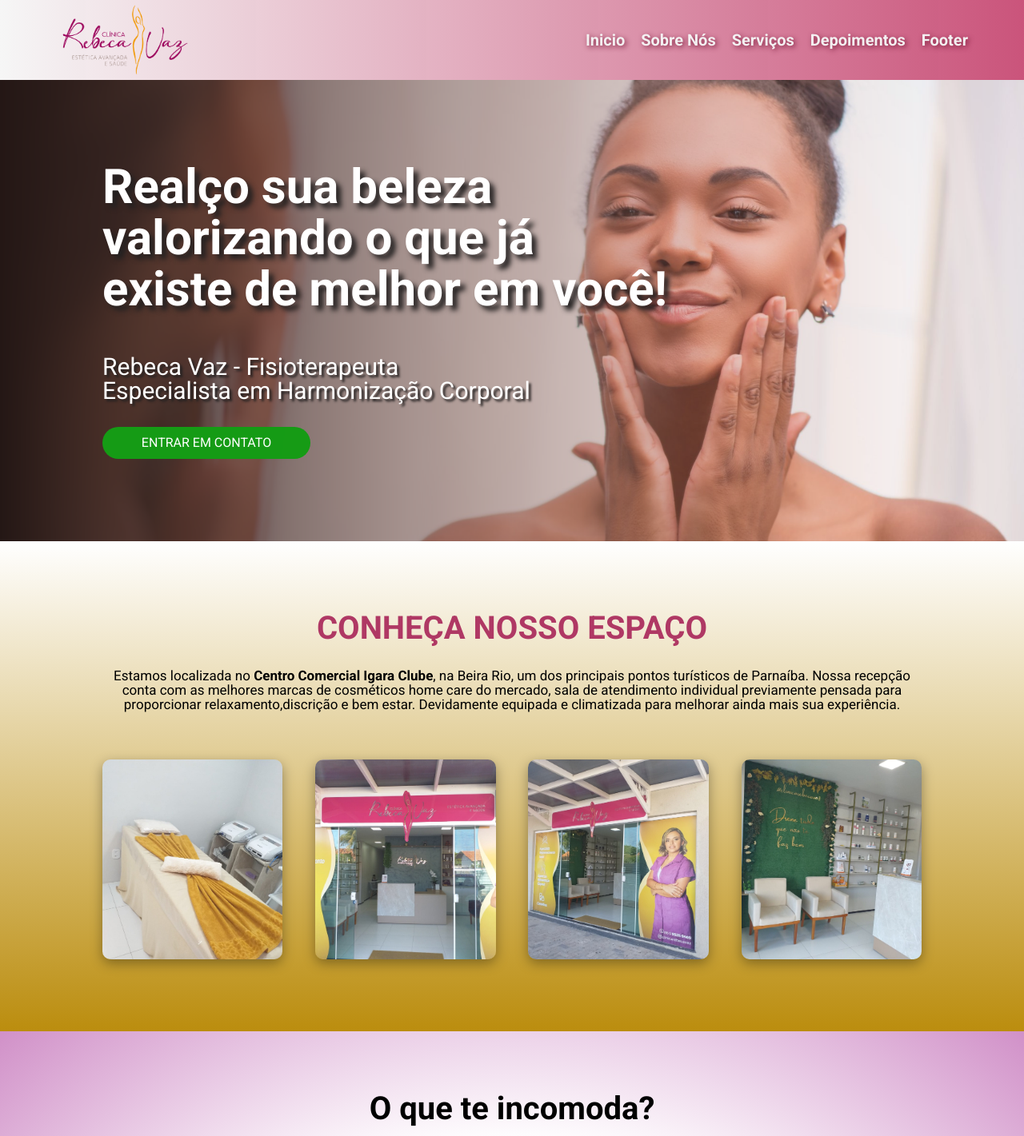
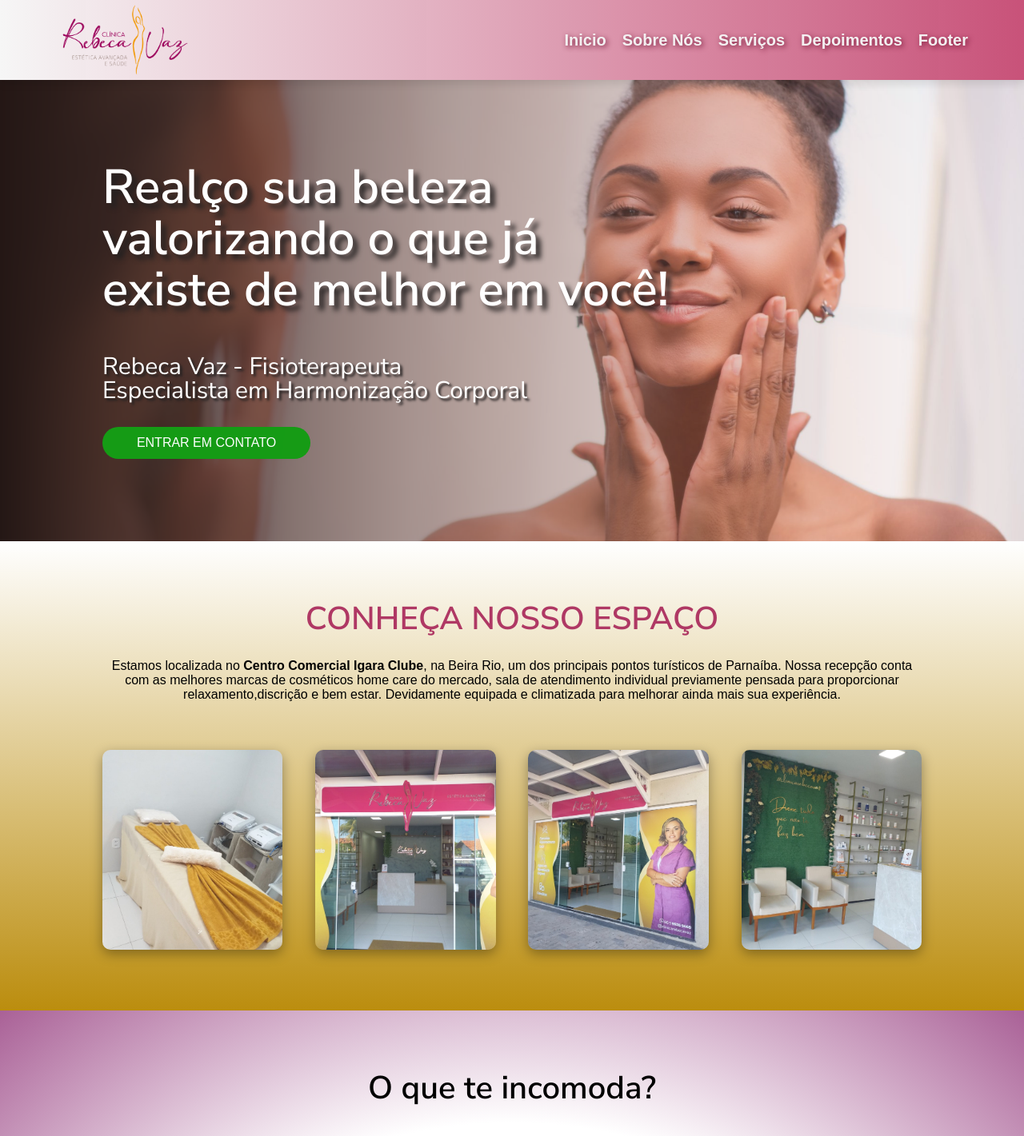
Before and after one commit to LucasVz/clinica-rebeca, a React (Create React App) app: page / in a window 1280 px wide. Shown: the top 1421 px of the page at 80% size. Built offline with nearby package versions, Linux system fonts and the light colour scheme.

Commit message:
fix: fonts

```diff
--- a/public/index.html
+++ b/public/index.html
@@ -4,6 +4,12 @@
     <meta charset="utf-8" />
     <link rel="icon" href="%PUBLIC_URL%/favicon.ico" />
     <link rel="preconnect" href="https://fonts.googleapis.com"><link rel="preconnect" href="https://fonts.gstatic.com" crossorigin><link href="https://fonts.googleapis.com/css2?family=Roboto:wght@300;400;500;700;900&display=swap" rel="stylesheet">
+    <link rel="preconnect" href="https://fonts.googleapis.com">
+    <link rel="preconnect" href="https://fonts.gstatic.com" crossorigin>
+    <link href="https://fonts.googleapis.com/css2?family=Lato:ital,wght@0,400;0,700;1,300;1,400;1,700&display=swap" rel="stylesheet">
+    <link rel="preconnect" href="https://fonts.googleapis.com">
+<link rel="preconnect" href="https://fonts.gstatic.com" crossorigin>
+<link href="https://fonts.googleapis.com/css2?family=Nunito+Sans:wght@300;400;600&family=Pacifico&display=swap" rel="stylesheet">
     <meta name="viewport" content="width=device-width, initial-scale=1" />
     <meta name="theme-color" content="#000000" />
     <meta
--- a/src/components/AboutUs/index.tsx
+++ b/src/components/AboutUs/index.tsx
@@ -7,14 +7,14 @@
   return (
     <Container id="Sobre">
       <h1>CONHEÇA NOSSO ESPAÇO</h1>
-      <h2>
+      <p>
         Estamos localizada no <span>Centro Comercial Igara Clube</span>, na
         Beira Rio, um dos principais pontos turísticos de Parnaíba. Nossa
         recepção conta com as melhores marcas de cosméticos home care do
         mercado, sala de atendimento individual previamente pensada para
         proporcionar relaxamento,discrição e bem estar. Devidamente equipada e
         climatizada para melhorar ainda mais sua experiência.
-      </h2>
+      </p>
       <Galery>
         <img className="clinic-img" src={foto1} alt="" />
         <img className="clinic-img" src={foto2} alt="" />
--- a/src/components/AboutUs/style.tsx
+++ b/src/components/AboutUs/style.tsx
@@ -1,7 +1,7 @@
 import styled from "styled-components";
 
 const Container = styled.div`
-  padding: 7% 10%;
+  padding: 6% 10%;
   background: linear-gradient(to bottom, #ffffff, #bb8d0e);
   display: flex;
   flex-direction: column;
@@ -19,8 +19,8 @@
       font-size: 28px;
     }
   }
-  h2 {
-    font-size: 17px;
+  p {
+    font-size: 16px;
     line-height: 18px;
     margin-bottom: 60px;
     @media (max-width: 800px) {
--- a/src/components/Banner/style.tsx
+++ b/src/components/Banner/style.tsx
@@ -36,7 +36,7 @@
     }
   }
   @media (max-width: 800px) {
-    margin-top: 146px;
+    margin-top: 134px;
     height: 360px;
     align-items: center;
   }
--- a/src/components/Navbar/style.tsx
+++ b/src/components/Navbar/style.tsx
@@ -4,6 +4,7 @@
   height: 100px;
   width: 100%;
   background: linear-gradient(to right, #f6f6f6, #c95078f9);
+  box-shadow: 0px 5px 10px rgba(0, 0, 0, 0.1);
   position: fixed;
   top: 0;
   display: flex;
@@ -15,13 +16,14 @@
   @media (max-width: 800px) {
     flex-direction: column;
     height: auto;
-    padding: 10px 10px 0 10px;
+    padding: 8px 8px 0 8px;
   }
 `;
 
 const Logo = styled.div`
   height: 90px;
   @media (max-width: 800px) {
+    height: 80px;
     margin-bottom: 10px;
   }
   img {
--- a/src/style/style.css
+++ b/src/style/style.css
@@ -8,8 +8,8 @@
 html {
   width: 100%;
   height: 100%;
+  background-color: #a99793;
 
-  font-family: 'Roboto', sans-serif;
   scroll-behavior: smooth;
 }
 
@@ -18,6 +18,14 @@
 }
 @media (max-width: 800px) {
   :target {
-    scroll-margin-top: 146px;
+    scroll-margin-top: 134px;
   }
 }
+
+h1, h2{
+  font-family: 'Nunito Sans', sans-serif;
+}
+
+h4, a, p{
+  font-family: "Montserrat", sans-serif;
+}
```
